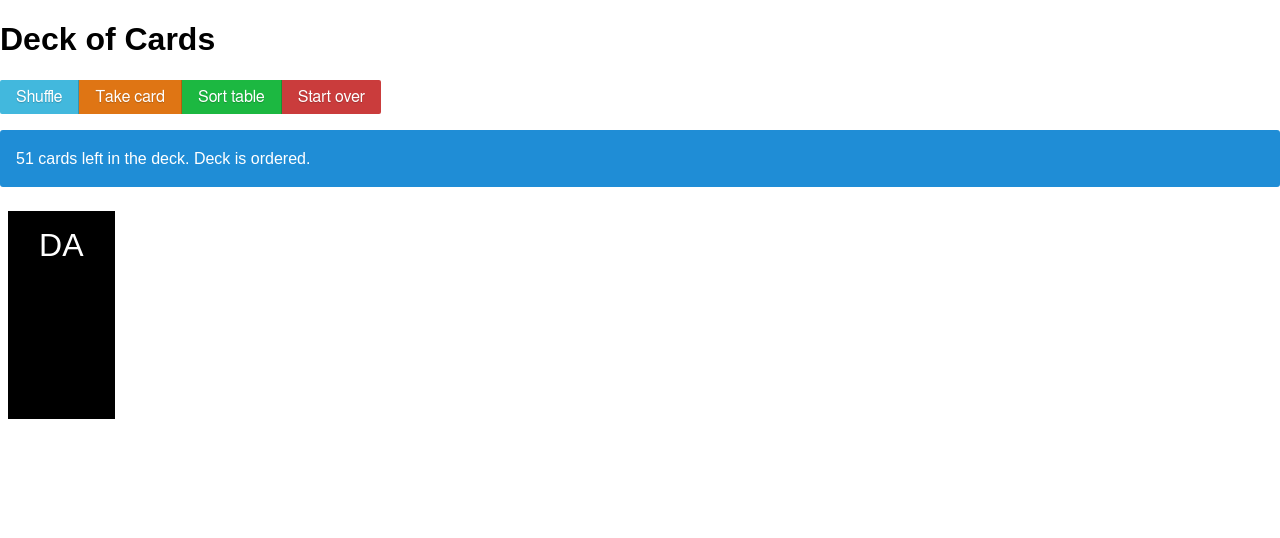
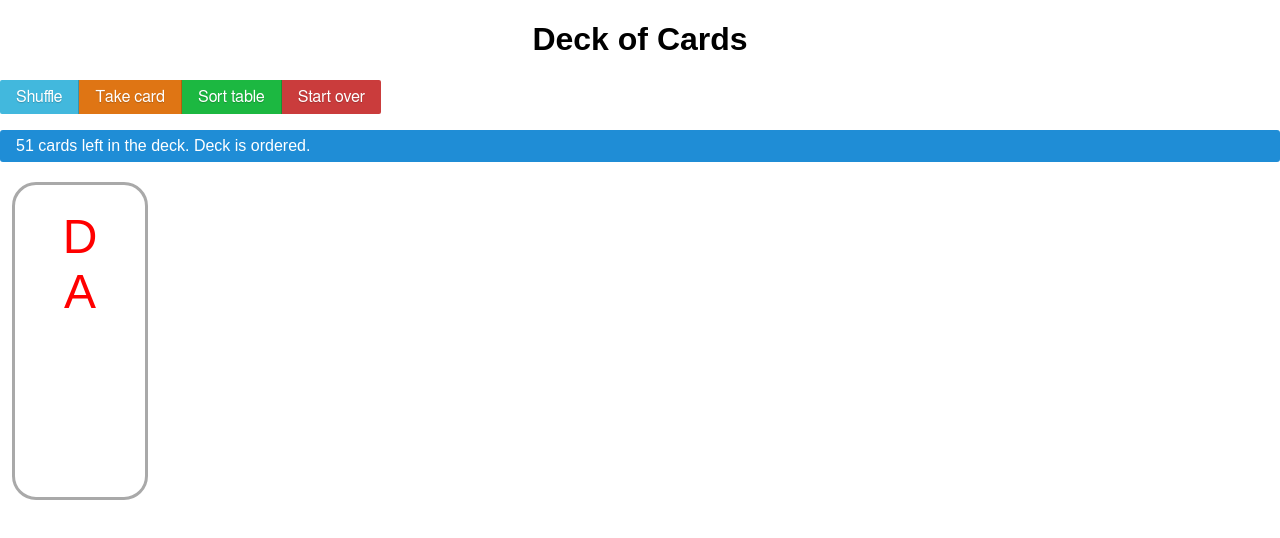
Before and after one commit to szymon33/cards, a React app: page / in a window 1280 px wide. Both pictures are taken after a click on the button "Take card". Shown: the top 538 px of the page. Built offline with nearby package versions, Linux system fonts and the light colour scheme.

Commit message:
Improve CSS style

```diff
--- a/public/index.html
+++ b/public/index.html
@@ -15,6 +15,12 @@
     <meta name="viewport" content="width=device-width, initial-scale=1">
     <link rel="manifest" href="%PUBLIC_URL%/manifest.json" />
     <link rel="stylesheet" href="https://unpkg.com/purecss@1.0.0/build/pure-min.css" integrity="sha384-nn4HPE8lTHyVtfCBi5yW9d20FjT8BJwUXyWZT9InLYax14RDjBj46LmSztkmNP9w" crossorigin="anonymous">
+    <!--[if lte IE 8]>
+        <link rel="stylesheet" href="https://unpkg.com/purecss@1.0.0/build/grids-responsive-old-ie-min.css">
+    <![endif]-->
+    <!--[if gt IE 8]><!-->
+        <link rel="stylesheet" href="https://unpkg.com/purecss@1.0.0/build/grids-responsive-min.css">
+    <!--<![endif]-->
     <!--
       Notice the use of %PUBLIC_URL% in the tags above.
       It will be replaced with the URL of the `public` folder during the build.
--- a/src/App.css
+++ b/src/App.css
@@ -1,3 +1,9 @@
+/* App */
+
+h1 {
+  text-align: center;
+}
+
 /* menu compoemnt */
 
 .menu button {
@@ -25,33 +31,41 @@
 /* deck compoment */
 
 aside.deck {
-  height: 3em;
+  height: 2em;
 
   background: #1f8dd6;
-  margin: 1em 0;
-  padding: 0.3em 1em;
+  margin: 0.5em 0;
+  line-height: 2em;
+  padding-left: 1em;
   border-radius: 3px;
   color: #fff;
 }
 
 .card {
-  color: white;
   text-align: center;
   height: 6em;
   margin: 0.25em;
   padding-top: 0.5em;
-  font-size: 2em;
+  font-size: 3em;
+  border: 3px solid darkgray;
+  border-radius: 0.5em;
 }
 
 .card:hover {
   cursor: pointer;
-  opacity: .5;
+  opacity: .6;
 }
 
 .card.red {
-  background: red;
+  color: red;
 }
 
 .card.black {
-  background: black;
+  color: black;
 }
+
+/* UserTable component */
+
+.no-cards-msg {
+  padding-left: 1em;
+}
--- a/src/UserTable.js
+++ b/src/UserTable.js
@@ -2,7 +2,7 @@ import React, { Component } from 'react';
 
 class UserTable extends Component {
   setupBgColor(val) {
-    return (val[0] == 'H' || val[0] == 'C') ? 'red' : 'black';
+    return (val[0] == 'H' || val[0] == 'D') ? 'red' : 'black';
   }
 
   renderList() {
@@ -10,15 +10,18 @@ class UserTable extends Component {
     if (cards != undefined && cards.length != 0) {
       return (
         cards.map((card, i) =>
-          <div key={i}
-               className={'pure-u-1-12 card  ' + this.setupBgColor(card) }
-               onClick={() => this.props.giveCardBack(card) }>
-            {card}
+          <div className='pure-u-1 pure-u-sm-1-2 pure-u-md-1-4 pure-u-lg-1-8'>
+            <div key={card}
+                 className={'card ' + this.setupBgColor(card) }
+                 onClick={() => this.props.giveCardBack(card) }>
+              <div>{card[0]}</div>
+              <div>{card.slice(1, 3)}</div>
+            </div>
           </div>
         )
       );
     } else {
-      return <div className='pure-u-1-1'>No card on the table. Take a card.</div>
+      return <div className='pure-u-1-1 no-cards-msg'>No card on the table. Take a card or shuffle.</div>
     }
   }
 
```
